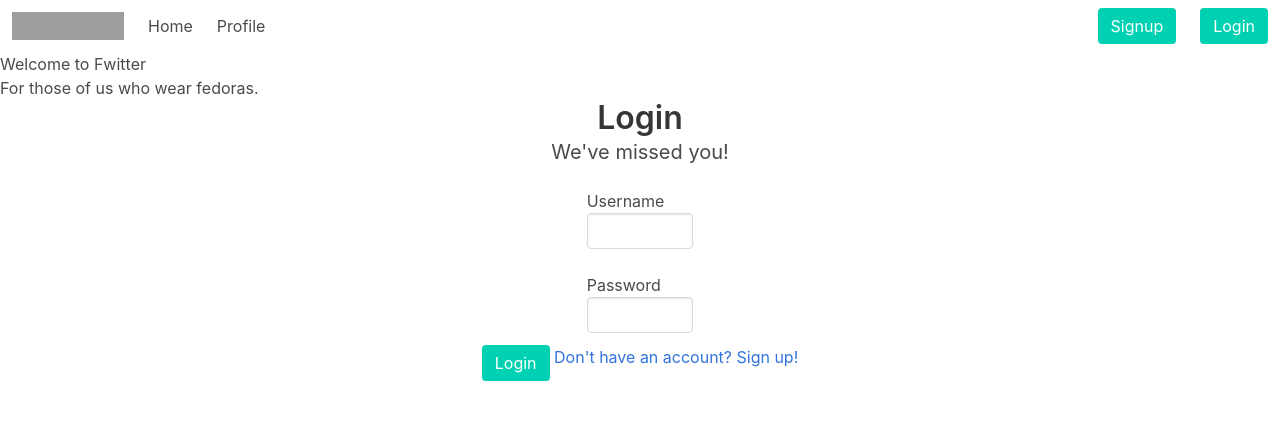
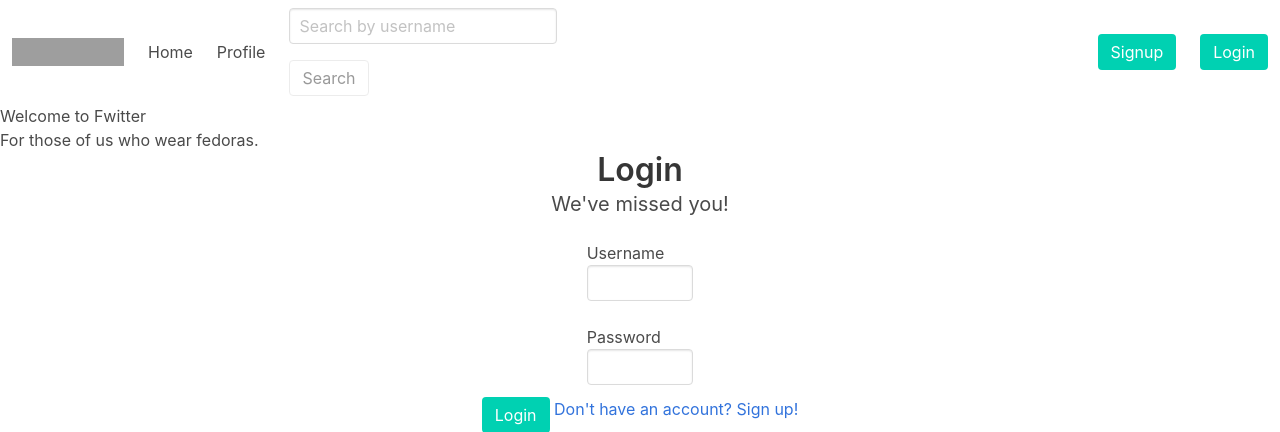
Before and after one commit to JazzGlobal/SocialMediaApp, a Node server app: page /home in a window 1280 px wide. Shown: the top 432 px of the page. Run offline with Node 20, Linux system fonts and the light colour scheme; some libraries are stand-ins or nearby versions; grey boxes are pictures that could not be loaded.

Commit message:
added user search front-end

```diff
--- a/views/partials/header.ejs
+++ b/views/partials/header.ejs
@@ -31,6 +31,14 @@
                     <a href="/profile" class="navbar-item">
                       Profile
                     </a>
+                    <form id="searchForm" action="/" method="GET">
+                        <div class="navbar-item">
+                            <input type="text" class="input" placeholder="Search by username">
+                        </div>
+                        <div class=navbar-item>
+                            <button disabled class="button" type="submit">Search</button>
+                          </div>
+                      </form>
                   </div>
 
                   <div class="navbar-end">
```
